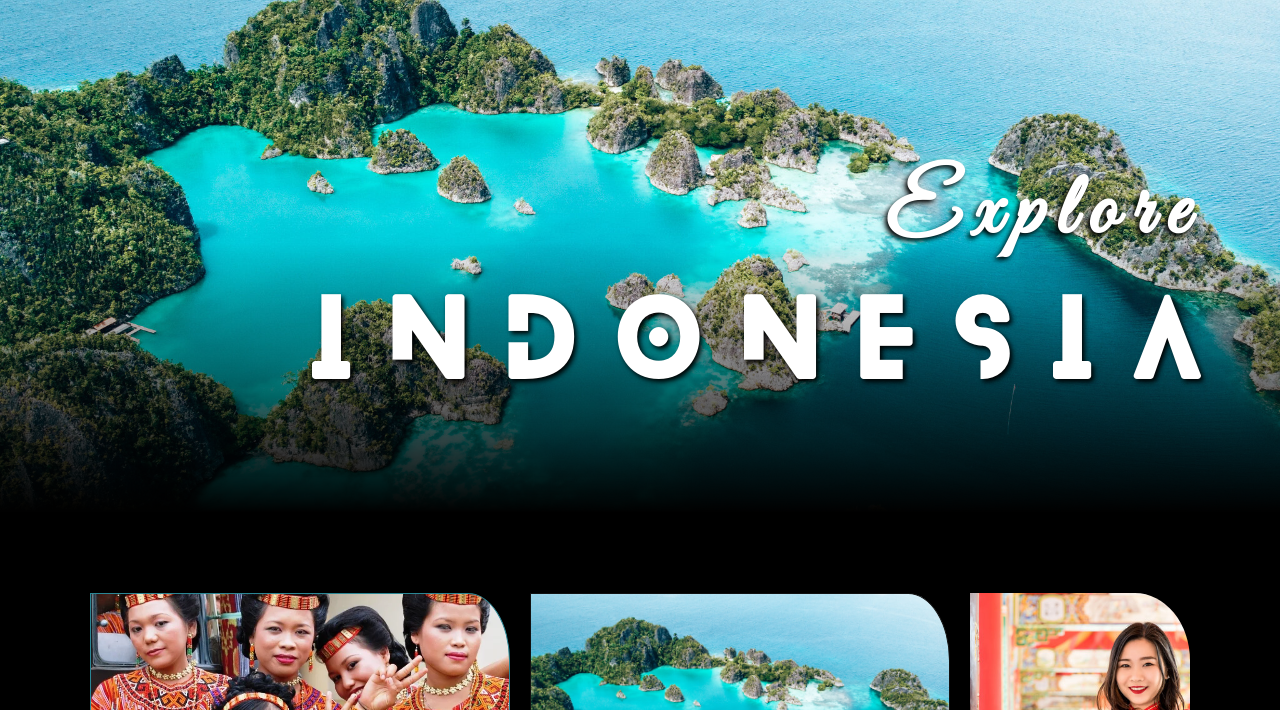
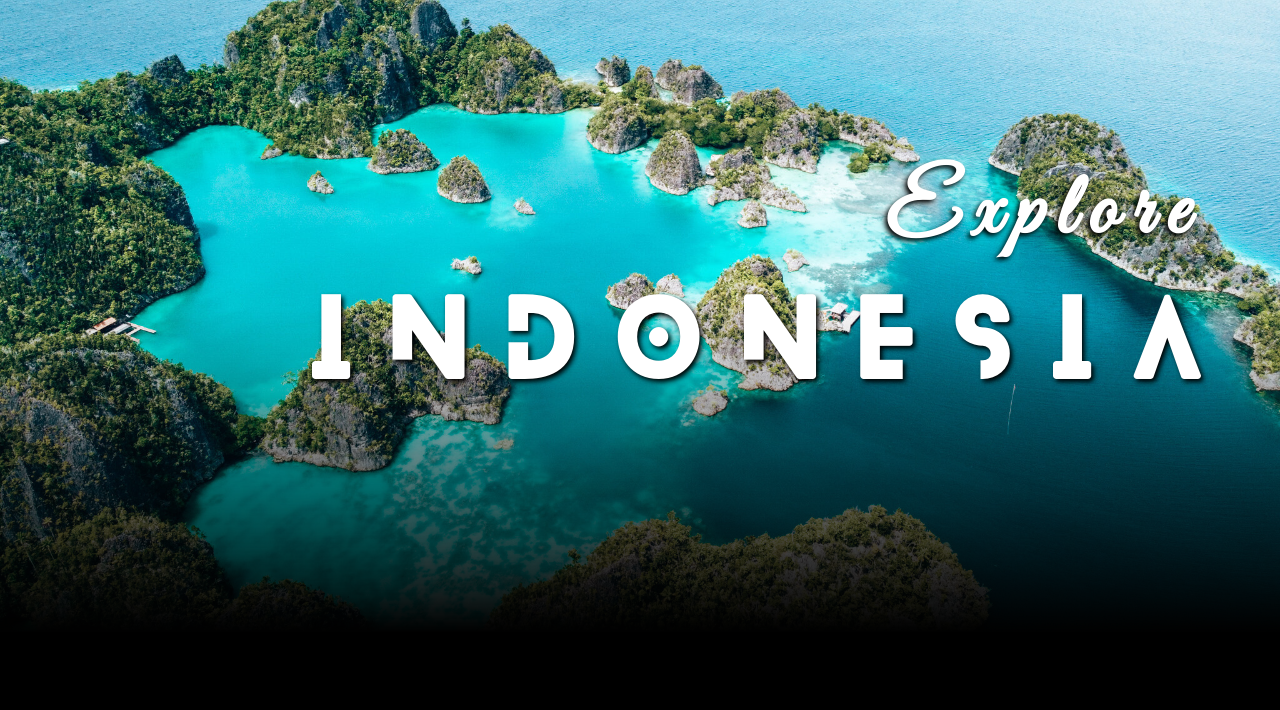
Before and after one commit to persona-lism/Collaboration, a plain HTML site: page main/index.html in a window 1280 px wide. Shown: the part 87-797 px from the top of the page. Drawn offline with Linux system fonts and the light colour scheme.

Commit message:
Updated:

```diff
--- a/main/styles/main-element/navigation-bar.css
+++ b/main/styles/main-element/navigation-bar.css
@@ -21,9 +21,10 @@ body {
 
 .container > .main-content {
    background: url(../assets/main-background.jpg), linear-gradient(to bottom, transparent 55%, #000);
+   background-size: cover;
    width: 100%;
-   background-size: cover;
-   height: 600px;
+   height: 720px;
+   object-fit: cover;
    background-blend-mode: overlay;
 }
 
```
